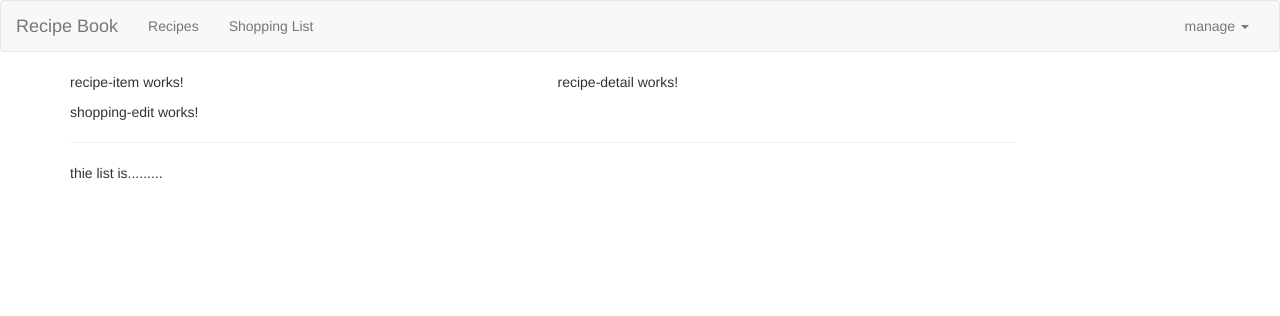
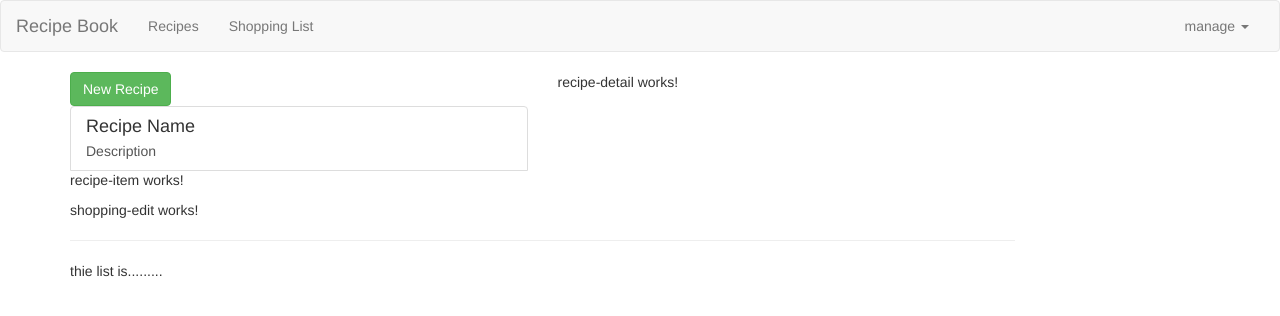
Before and after one commit to leenavarthini03/RecipeApp-Angular6, an Angular app: page / in a window 1280 px wide. Shown: the top 316 px of the page. Built offline with nearby package versions, Linux system fonts and the light colour scheme.

Commit message:
added content to the Recipe model

```diff
--- a/src/app/recipes/recipe-list/recipe-list.component.html
+++ b/src/app/recipes/recipe-list/recipe-list.component.html
@@ -1 +1,20 @@
-<app-recipe-item></app-recipe-item>
+<div class="row">
+    <div class="col-xs-12">
+        <button class="btn btn-success">New Recipe</button>
+    </div>
+    <div class="col-xs-12">
+        <a href="#" class="list-group-item clearfix">
+            <div class="pull-left">
+                <h4 class="list-group-item-heading">Recipe Name</h4>
+                <p class="list-group-item-text">Description</p>
+            </div>
+            <span class="pull-right">
+                <img src="" alt="" class="img-responsive" style="max-height: 50px;">
+            </span>
+        </a>
+
+
+
+            <app-recipe-item></app-recipe-item>
+    </div>
+</div>
--- a/src/app/recipes/recipe-list/recipe-list.component.ts
+++ b/src/app/recipes/recipe-list/recipe-list.component.ts
@@ -1,4 +1,5 @@
 import { Component, OnInit } from '@angular/core';
+import { Recipe } from "../recipe.model";
 
 @Component({
   selector: 'app-recipe-list',
@@ -6,6 +7,9 @@
   styleUrls: ['./recipe-list.component.css']
 })
 export class RecipeListComponent implements OnInit {
+  recipes: Recipe[] = [
+    new Recipe("test1","this is the sample recipe1","https://food.fnr.sndimg.com/content/dam/images/food/fullset/2010/4/14/0/0046750F4_Wild-Rice-Pilaf-with-Nuts-and-Lemon_s4x3.jpg.rend.hgtvcom.616.462.suffix/1371591495859.jpeg")
+  ];
 
   constructor() { }
 
```
